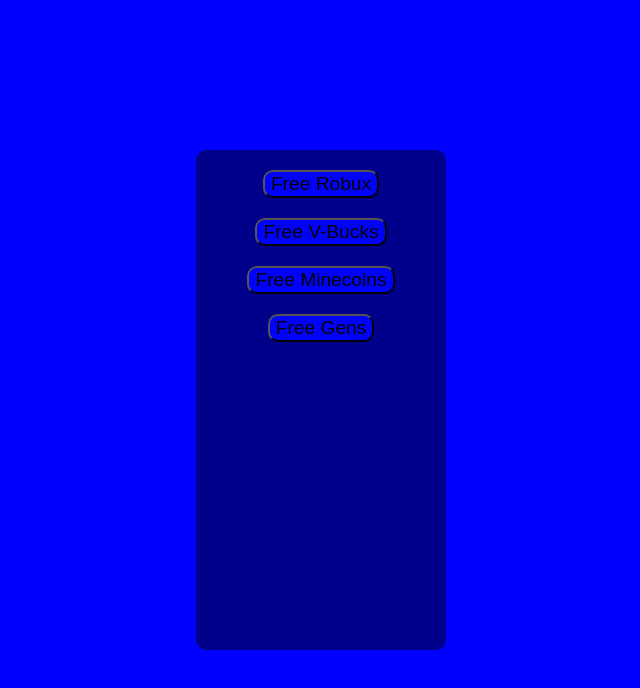
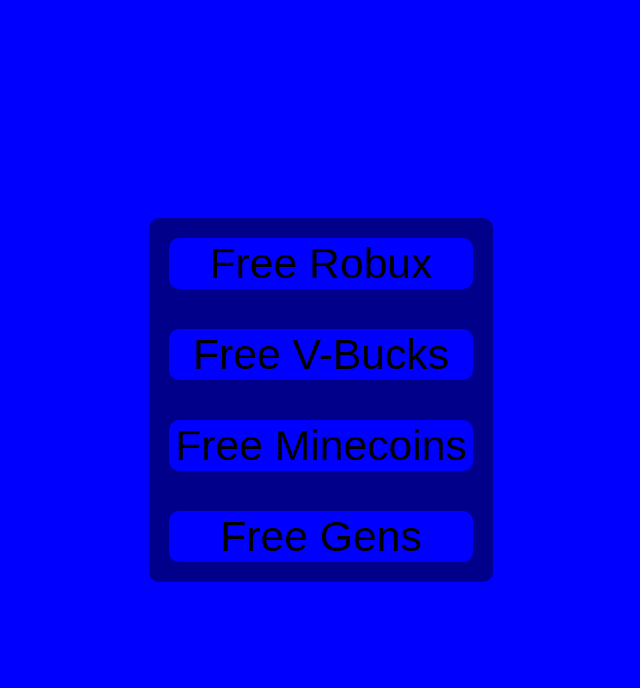
Before and after one commit to Jsjjjs6066/Free-Rickroll, a plain HTML site: page index.html in a window 1280 px wide. Shown: the whole page, without its empty margins (319-959 px from the left). Drawn offline with Linux system fonts and the light colour scheme.

Commit message:
Better css

```diff
--- a/style.css
+++ b/style.css
@@ -8,18 +8,27 @@
 }
 
 #container {
-    width: 250px;
-    height: 500px;
+    /* width: 250px;
+    height: 500px; */
     border-radius: 10px;
     background-color: darkblue;
+    /* padding: 20px; */
+    display: flex;
+    flex-direction: column;
+    justify-content: space-around;
 }
 
 button {
     display: block;
-    margin: 0 auto;
-    margin-top: 20px;
-    margin-bottom: 20px;
+    margin: 20px;
+    /* margin-top: 20px;
+    margin-bottom: 20px; */
     border-radius: 10px;
-    font-size: larger;
+    font-size: 32pt;
     background-color: blue;
+    border: none;
 }
+
+button:hover {
+    background-color: rgb(62, 62, 255);
+}
```
